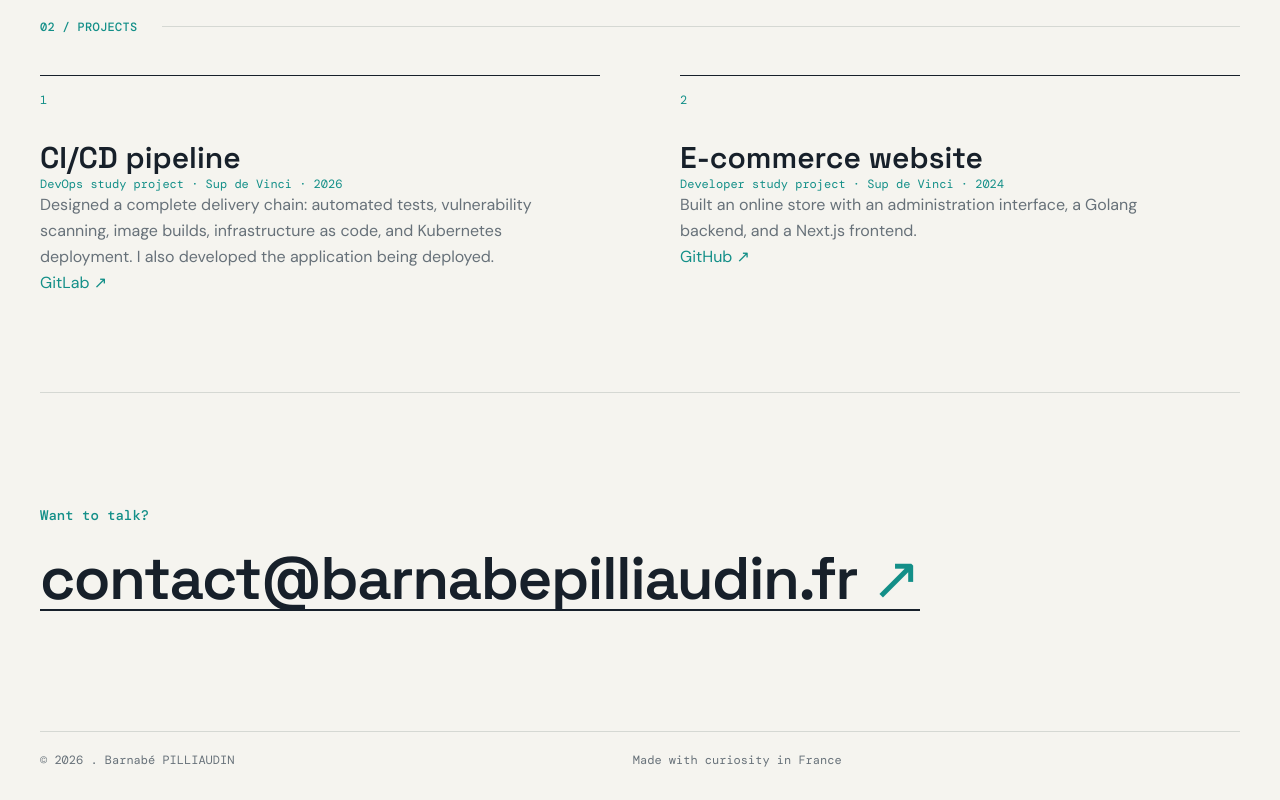
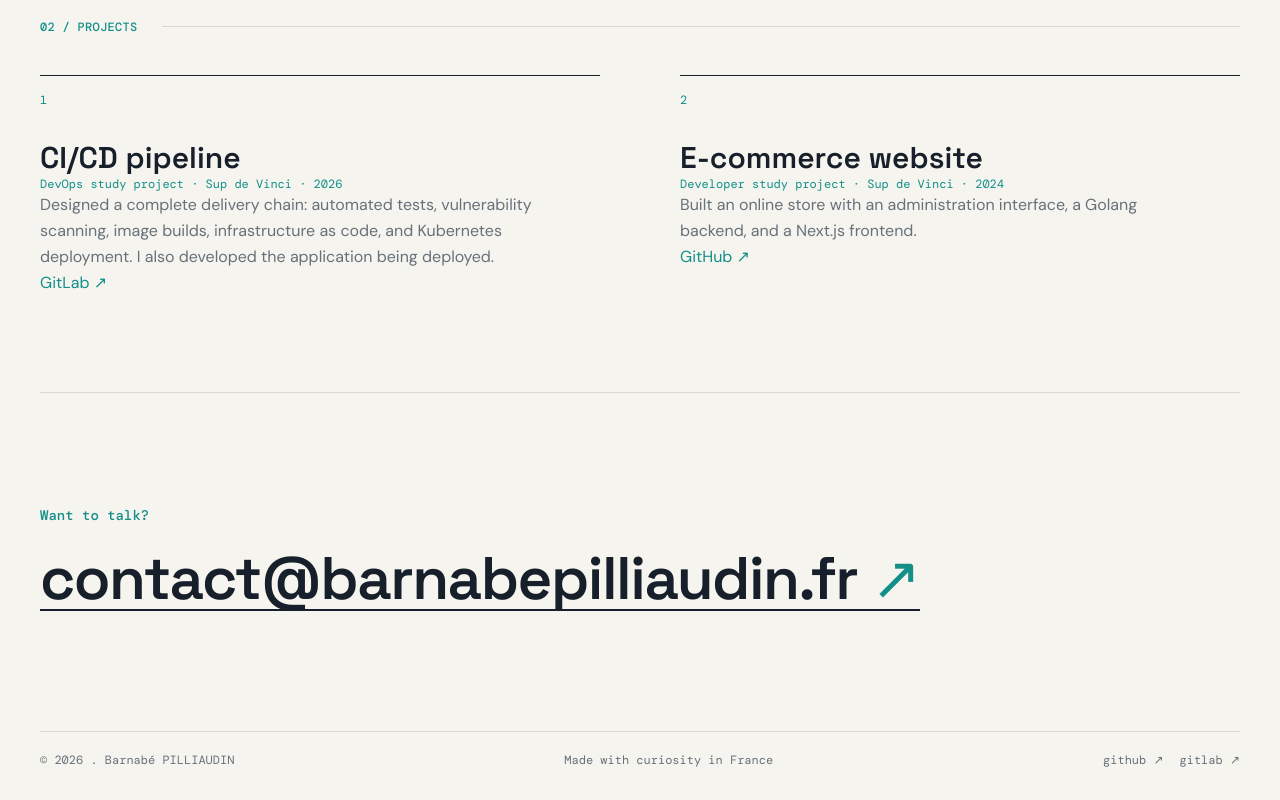
Before and after one commit to barnabepilliaudin/portfolio, a React (Vite) app: page / in a window 1280 px wide. Shown: the part 1796-2596 px from the top of the page. Built offline with nearby package versions, Linux system fonts and the light colour scheme.

Commit message:
chore: use linter config from another project

```diff
--- a/package.json
+++ b/package.json
@@ -37,6 +37,7 @@
 		"knip": "^6.34.0",
 		"oxfmt": "^0.65.0",
 		"oxlint": "^1.79.0",
+		"oxlint-plugin-eslint": "^1.81.0",
 		"tailwind-lint": "^0.12.1",
 		"typescript": "~6.0.2",
 		"vite": "^8.2.2",
--- a/src/App.tsx
+++ b/src/App.tsx
@@ -2,14 +2,12 @@ import Footer from "@components/Footer"
 import Header from "@components/Header"
 import Main from "@components/Main"
 
-const App = () => {
-	return (
+const App = () => (
 	<div className="overflow-hidden">
 		<Header />
 		<Main />
 		<Footer />
 	</div>
 )
-}
 
 export default App
--- a/src/components/Footer.tsx
+++ b/src/components/Footer.tsx
@@ -15,8 +15,8 @@ const EmailButton = () => (
 
 const GitLinks = () => (
 	<>
-		{map(keys(GIT_PLATFORMS), (platform) => {
-			;<a
+		{map(keys(GIT_PLATFORMS), (platform) => (
+			<a
 				className="text-ink"
 				href={PERSONAL_INFO.gitLinks[platform]}
 				target="_blank"
@@ -24,7 +24,7 @@ const GitLinks = () => (
 			>
 				{platform} ↗
 			</a>
-		})}
+		))}
 	</>
 )
 
--- a/src/components/Main.tsx
+++ b/src/components/Main.tsx
@@ -2,8 +2,7 @@ import Experience from "@components/main/Experience"
 import Intro from "@components/main/Intro"
 import Projects from "@components/main/Projects"
 
-const Main = () => {
-	return (
+const Main = () => (
 	<main
 		id="top"
 		className="mx-auto max-w-7xl px-5 md:px-10"
@@ -13,6 +12,5 @@ const Main = () => {
 		<Projects />
 	</main>
 )
-}
 
 export default Main
--- a/src/components/main/Projects.tsx
+++ b/src/components/main/Projects.tsx
@@ -21,7 +21,7 @@ const Projects = () => {
 				{map(projects, (project, id) => (
 					<ProjectCard
 						project={project}
-						id={++id}
+						id={id + 1}
 						key={`project-${project.name}-${id}`}
 					/>
 				))}
--- a/src/content/projects.ts
+++ b/src/content/projects.ts
@@ -1,6 +1,5 @@
 import type { LocaleKey } from "@locales/Locale.type"
-import type { GitPlatform } from "@utils/git"
-import { GIT_PLATFORMS } from "@utils/git"
+import { GIT_PLATFORMS, type GitPlatform } from "@utils/git"
 import type { Url } from "@utils/validators"
 
 export type Project = {
```
Also changed, not shown: .oxlintrc.json, 1 other file (tests, documents, lock files or other folders). Lines whose indentation alone changed are shown as unchanged.
